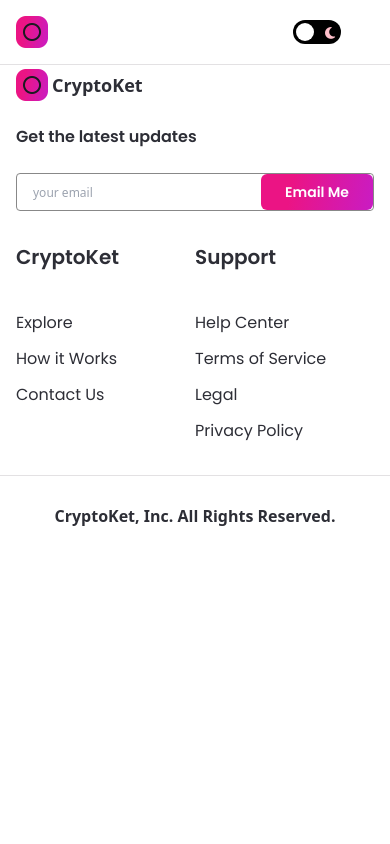
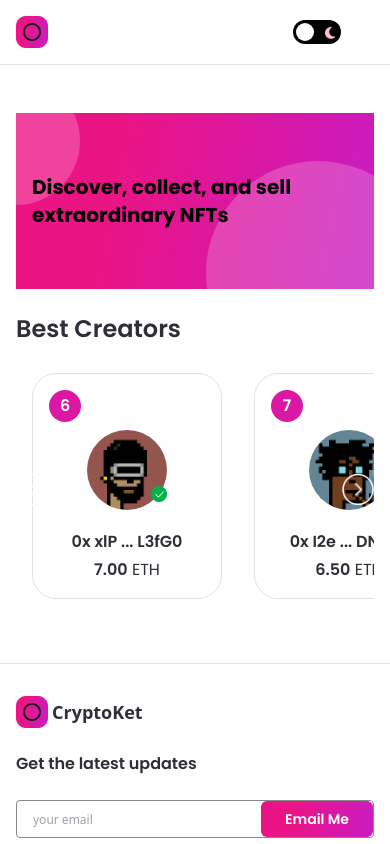
Before and after one commit to OmarMiah/cryptoket, a Next.js app: page / in a window 390 px wide. Shown: the top 844 px of the page. Built offline with nearby package versions, Linux system fonts and the light colour scheme.

Commit message:
Create CreatorCards

```diff
--- /dev/null
+++ b/components/Banner.jsx
@@ -0,0 +1,16 @@
+import React from 'react';
+
+const Banner = ({ name, childStyles, parentStyles }) => (
+  <div
+    className={`relative w-full flex items-center z-0 overflow-hidden nft-gradient ${parentStyles}`}
+  >
+    <p className={`font-bold text-5x1 font-poppins leading-70 ${childStyles}`}>
+      {' '}
+      {name}
+    </p>
+    <div className='absolute w-48 h-48 sm:w-32 sm:h-32 rounded-full white-bg -top-9 -left-16 -z-5' />
+    <div className='absolute w-72 h-72 sm:w-56 sm:h-56 rounded-full white-bg -bottom-24 -right-14 -z-5' />
+  </div>
+);
+
+export default Banner;
--- /dev/null
+++ b/components/CreatorCard.jsx
@@ -0,0 +1,46 @@
+import React from 'react';
+import Image from 'next/image';
+
+import images from '../assets';
+
+const CreatorCard = ({ rank, creatorImage, creatorName, creatorEths }) => (
+  <div className='min-w-190 minlg:min-w-240 dark:bg-nft-black-3 bg-white border darK;border-nft-black-3 border-nft-gray-1 rounded-3xl flex flex-col p-4 m-4'>
+    <div className='w-8 h-8 minlg:w-10 minlg:h-10 bg-nft-red-violet flexCenter rounded-full'>
+      <p className='font-poppins text-white font-semibold text-base minlg:text-lg'>
+        {rank}
+      </p>
+    </div>
+
+    <div className='my-2 flex justify-center '>
+      <div className='relative w-20 h-20 minlg:w-28 minlg:h-28'>
+        <Image
+          src={creatorImage}
+          layout='fill'
+          objectFit='cover'
+          alt='creatorName'
+          className='rounded-full'
+        />
+
+        <div className='absolute w-4 h-4 minlg:w-7 minlg:h-7 bottom-2 -right-0'>
+          <Image
+            src={images.tick}
+            layout='fill'
+            objectFit='contain'
+            alt='tick'
+          />
+        </div>
+      </div>
+    </div>
+    <div className='mt-3 minlg:mt-7 text-center flexCenter flex-col'>
+      <p className='font-poppins dark:text-white text-nft-black-1 font-semibold text-base'>
+        {creatorName}0
+      </p>
+      <p className='font-poppins dark:text-white text-nft-black-1 font-semibold text-base mt-1'>
+        {creatorEths.toFixed(2)}
+        <span className='font-normal'> ETH</span>
+      </p>
+    </div>
+  </div>
+);
+
+export default CreatorCard;
--- a/components/index.js
+++ b/components/index.js
@@ -1,5 +1,7 @@
 import Navbar from './Navbar';
 import Footer from './Footer';
 import Button from './Button';
+import Banner from './Banner';
+import CreatorCard from './CreatorCard';
 
-export { Navbar, Footer, Button };
+export { Navbar, CreatorCard, Footer, Button, Banner };
--- a/pages/_app.js
+++ b/pages/_app.js
@@ -10,7 +10,9 @@
   <ThemeProvider attribute='class'>
     <div className='dark:bg-nft-dark bg-white min-h-screen'>
       <Navbar />
-      <Component {...pageProps} />
+      <div className='pt-65'>
+        <Component {...pageProps} />
+      </div>
       <Footer />
     </div>
     <Script
--- a/pages/index.js
+++ b/pages/index.js
@@ -1,10 +1,111 @@
 /* eslint-disable jsx-quotes */
-import React from 'react';
+import { useState, useEffect, useRef } from 'react';
+import Image from 'next/image';
+import { useTheme } from 'next-themes';
+import { Banner, CreatorCard } from '../components';
+import images from '../assets';
+import { makeId } from '../utils/makeId';
 
-const Home = () => (
-  <div>
-    <h1 className='text-3xl font-bold underline'>Hello World</h1>
-  </div>
-);
+const Home = ({ parentStyles }) => {
+  const [hideButtons, sethideButtons] = useState(false);
+  const { theme } = useTheme();
+  const parentRef = useRef(null);
+  const scrollRef = useRef(null);
+
+  const handleScroll = (direction) => {
+    const { current } = scrollRef;
+
+    const scrollAmount = window.innerWidth > 1800 ? 270 : 210;
+
+    if (direction === 'left') {
+      current.scrollLeft -= 100;
+    } else {
+      current.scrollLeft += 100;
+    }
+  };
+
+  const isScrollable = () => {
+    const { current } = scrollRef;
+    const { current: parent } = parentRef;
+
+    if (current?.scrollWidth >= parent?.offsetWidth) {
+      sethideButtons(false);
+    } else {
+      sethideButtons(true);
+    }
+  };
+
+  useEffect(() => {
+    isScrollable();
+    window.addEventListener('resize', isScrollable);
+    return () => {
+      window.removeEventListener('resize', isScrollable);
+    };
+  });
+
+  console.log(makeId(3));
+
+  return (
+    <div className='flex justify-center sm:px-4 p-12'>
+      <div className='w-full minmd:w-4/5'>
+        <Banner
+          name='Discover, collect, and sell extraordinary NFTs'
+          parentStyles='justify-start mb-6 h-72 sm:h-60 p-12 xs:p-4 xs:h-44 rounded-3x1'
+          childStyles='md:text-4xl sm:text-2xl xs:text-xl text-left'
+        />
+        <div>
+          <h1 className='font-poppins dark:text-white text-nft-black-1 text-2xl minlg:text-4xl font-semibold ml-4 xs:ml-0'>
+            Best Creators
+          </h1>
+
+          <div className='relative flex-1 max-w-full flex mt-3' ref={parentRef}>
+            <div
+              className='flex flex-row w-max overflow-x-scroll no-scrollbar select-none'
+              ref={scrollRef}
+            >
+              {[6, 7, 8, 9, 10].map((i) => (
+                <CreatorCard
+                  key={`creator-${i}`}
+                  rank={i}
+                  creatorImage={images[`creator${i}`]}
+                  creatorName={`0x${makeId(3)} ... ${makeId(4)}`}
+                  creatorEths={10 - i * 0.5}
+                />
+              ))}
+              {!hideButtons && (
+                <>
+                  <div
+                    className='absolute w-8 h-8 minlg:w-12 minlg:h-12 top-45 cursor-pointer left-0'
+                    onClick={() => handleScroll('left')}
+                  >
+                    <Image
+                      src={images.left}
+                      layout='fill'
+                      objectFit='contain'
+                      alt='left_arrow'
+                      className={theme === 'light' && 'filter invert'}
+                    />
+                  </div>
+                  <div
+                    className='absolute w-8 h-8 minlg:w-12 minlg:h-12 top-45 cursor-pointer right-0'
+                    onClick={() => handleScroll('right')}
+                  >
+                    <Image
+                      src={images.right}
+                      layout='fill'
+                      objectFit='contain'
+                      alt='left_arrow'
+                      className={theme === 'light' && 'filter invert'}
+                    />
+                  </div>
+                </>
+              )}
+            </div>
+          </div>
+        </div>
+      </div>
+    </div>
+  );
+};
 
 export default Home;
--- /dev/null
+++ b/utils/makeId.js
@@ -0,0 +1,11 @@
+export const makeId = (length) => {
+  const characters =
+    'ABCDEFGHIJKLMNOPQRSTUVWXYZabcdefghijklmnopqrstuvwxyz0123456789';
+
+  let result = ' ';
+  const charLength = characters.length;
+  for (let i = 0; i < length; i += 1) {
+    result += characters.charAt(Math.floor(Math.random() * charLength));
+  }
+  return result;
+};
```
